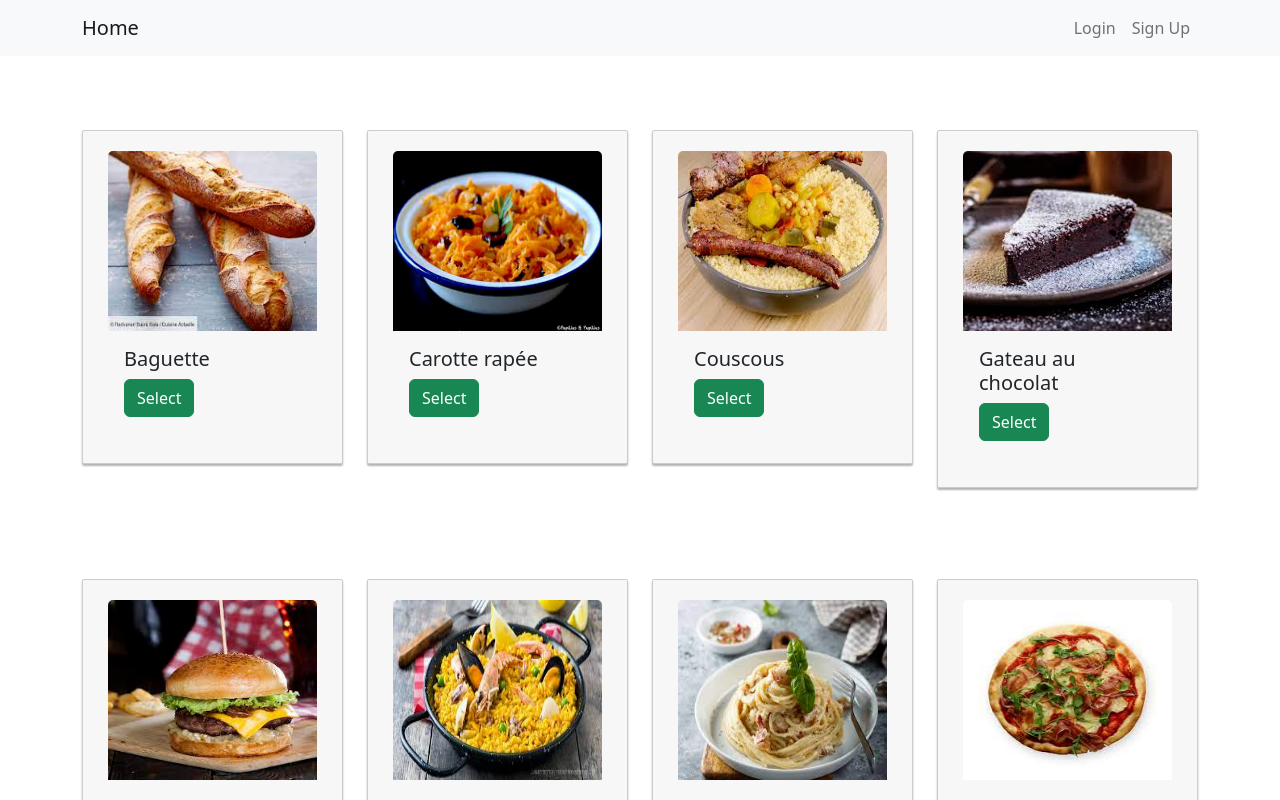
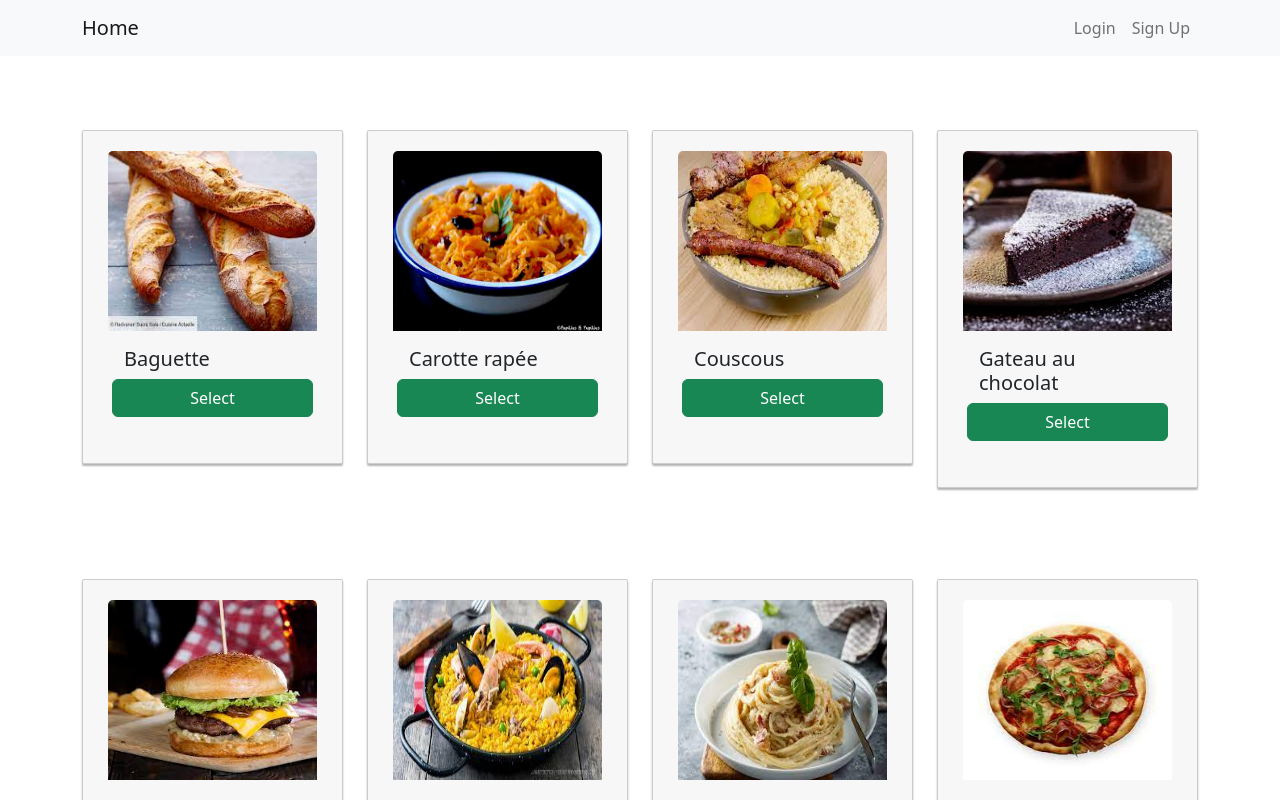
Before and after one commit to Burbanit0/POC_vote_app, a React (Create React App) app in the folder pocapp/: page /scrutinMaj in a window 1280 px wide. Shown: the top 800 px of the page. Built offline with nearby package versions, Linux system fonts and the light colour scheme.

Commit message:
fix: select button

```diff
--- a/pocapp/src/components/FoodCard.tsx
+++ b/pocapp/src/components/FoodCard.tsx
@@ -5,6 +5,7 @@
 import ModalScrutin from "../components/ModalScrutin";
 import { Food } from "../pages/ScrutinMajoritaire";
 import IUser from "../types/user.type";
+import { Row } from "react-bootstrap";
 
 interface FoodInfo {
     children?: ReactNode;
@@ -22,8 +23,10 @@
                 <Card.Title>
                     {props.food.name}
                 </Card.Title>
-                    <Button variant="success" onClick={toggle}>Select</Button>
-                    <ModalScrutin isOpen={isOpen} toggle={toggle} food={props.food} user={props.user}/>
+                    <Row className="justify-content-center">
+                        <Button variant="success" onClick={toggle} >Select</Button>
+                        <ModalScrutin isOpen={isOpen} toggle={toggle} food={props.food} user={props.user}/>
+                    </Row>
             </Card.Body>
         </Card>
     )
```
